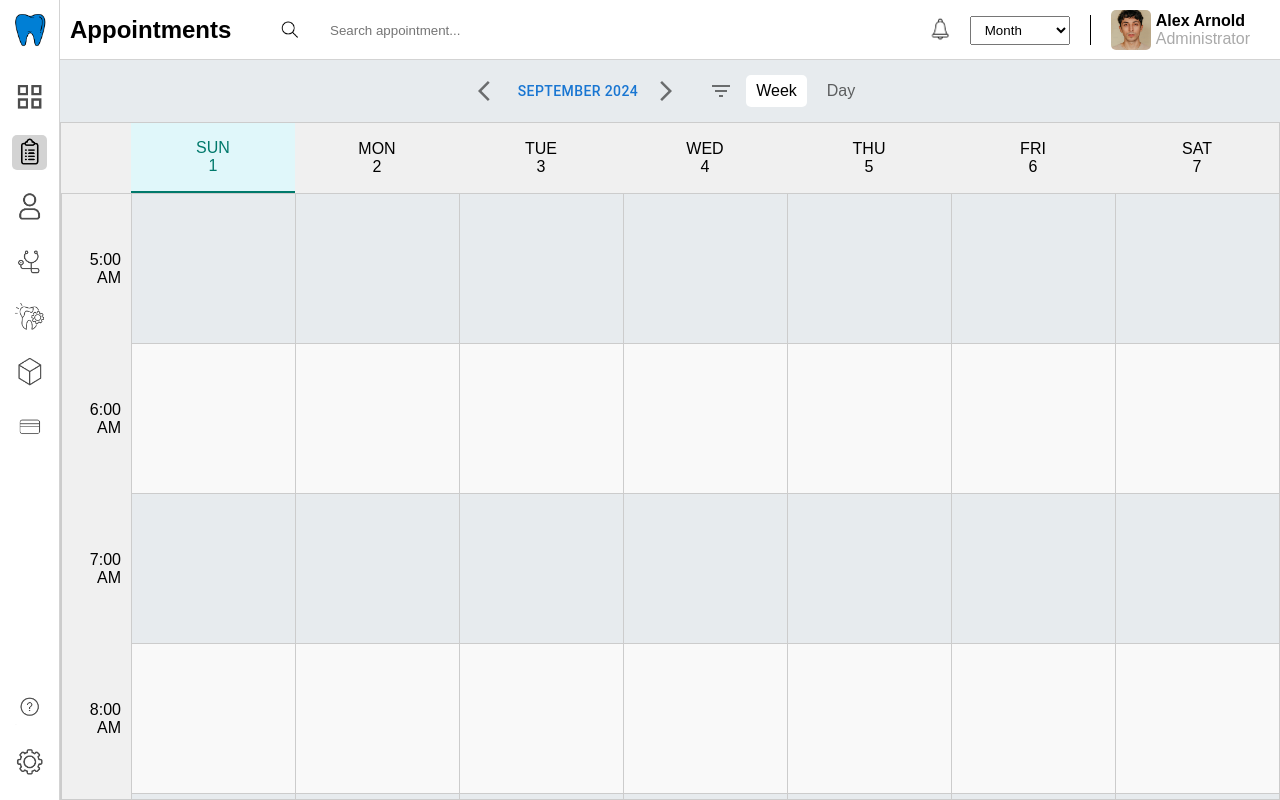
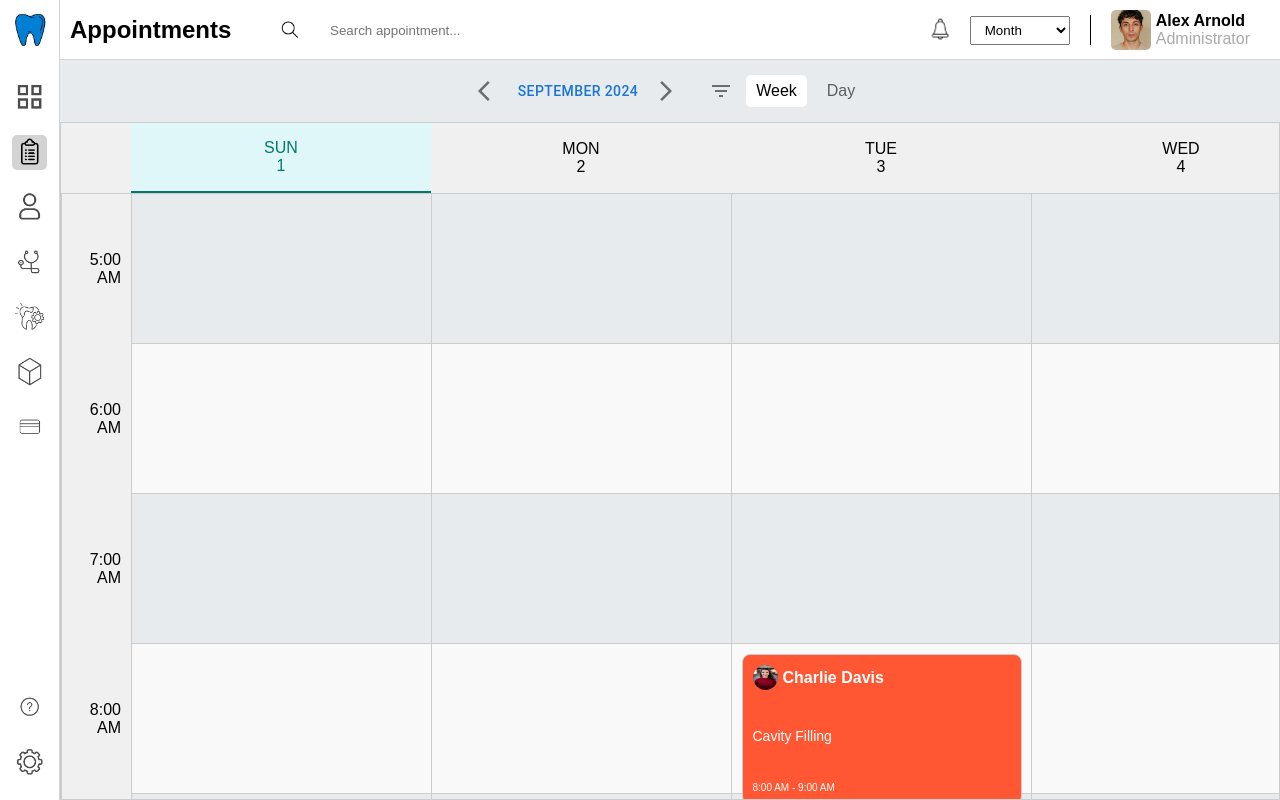
Before and after one commit to AdrianTuci1/dentalsync, a React (Vite) app: page / in a window 1280 px wide. Both pictures are taken after a click on the button 29 px from the left and 153 px from the top of the page. Built offline with nearby package versions, Linux system fonts and the light colour scheme; a web font is replaced by a local one.

Commit message:
another cosmetic change

```diff
--- a/src/components/Calendar.tsx
+++ b/src/components/Calendar.tsx
@@ -27,7 +27,7 @@ const Calendar: React.FC<CalendarProps> = ({ workingHoursStart, workingHoursEnd,
   const currentMinutes = currentTime.getMinutes();
 
   return (
-    <div className="calendar">
+    <div className="calendar" style={{width:'100%', overflowX:'scroll'}}>
       <div className="body">
         <div className="days-content">
           <div className="header">
--- a/src/components/SlotCard.tsx
+++ b/src/components/SlotCard.tsx
@@ -6,20 +6,28 @@ interface SlotCardProps {
 }
 
 const SlotCard: React.FC<SlotCardProps> = ({ appointment }) => {
-  const { patientName, patientImage, treatmentType, startHour, endHour } = appointment;
+  const { patientName, patientImage, treatmentType, startHour, endHour, medicColor } = appointment;
+
+  // Calculate the duration and the height based on it
+  const duration = endHour - startHour;
+  const height = duration * 150; // Assuming each hour slot is 150px tall
 
   return (
     <div
       className="slot-card"
       style={{
-        maxWidth: '140px',
-        height: '110px',
+        backgroundColor: medicColor, // Set the background color based on the medic's color
+        width: '280px',
+        height: `${height}px`, // Dynamically set the height based on the duration
         border: '1px solid #ccc',
         borderRadius: '8px',
-        padding: '5px',
+        padding: '10px',
         display: 'flex',
         flexDirection: 'column',
         justifyContent: 'space-between',
+        color: '#fff', // Assuming white text looks good on colored backgrounds
+        position:'relative',
+        zIndex:'9'
       }}
     >
       <div className="first-row" style={{ display: 'flex', gap: '5px', alignItems: 'center' }}>
--- a/src/routes/nested/Appointments.tsx
+++ b/src/routes/nested/Appointments.tsx
@@ -81,22 +81,114 @@ function Appointments() {
     {
       id: '1',
       patientName: 'John Doe',
-      patientImage: '/avatar2.avif', // Update this to your actual image path
+      patientImage: '/avatar1.avif', // Update this to your actual image path
       email: 'john@example.com',
       phone: '+123456789',
       medicName: 'Liz Adam',
+      medicColor: '#fe1de2',
       treatmentType: 'Implant',
       reason: 'Needs a dental implant.',
       diagnosis: 'Missing teeth, bone loss',
       preferredPharmacy: ['Pharmacy A', 'Pharmacy B'],
       bookingDate: 'Thursday, 12 November, 09.00 AM - 10.00AM',
       appointmentType: 'Chat WhatsApp',
-      date: new Date(2024, 8, 3),
+      date: new Date(2024, 8, 4),
       startHour: 9, // 9 AM
       endHour: 11,
       planningSchedule: [
         { time: '09:00', description: 'Implant Placement', doctor: 'Liz Adam', assistant: 'Nurse A', room: 'Room 1' },
         { time: '10:00', description: 'Post-Op Care', doctor: 'Liz Adam', assistant: 'Nurse B', room: 'Room 2' },
+      ],
+      status: 'waiting',
+    },
+    {
+      id: '2',
+      patientName: 'Jane Smith',
+      patientImage: '/avatar2.avif', // Update this to your actual image path
+      email: 'jane@example.com',
+      phone: '+987654321',
+      medicName: 'Tom Hanks',
+      medicColor: '#ff5733',
+      treatmentType: 'Root Canal',
+      reason: 'Severe tooth pain.',
+      diagnosis: 'Infected tooth pulp',
+      preferredPharmacy: ['Pharmacy C'],
+      bookingDate: 'Thursday, 12 November, 11.00 AM - 12.30PM',
+      appointmentType: 'Video Call',
+      date: new Date(2024, 8, 4),
+      startHour: 9, // 11 AM
+      endHour: 10, // 1 PM
+      planningSchedule: [
+        { time: '11:00', description: 'Root Canal Treatment', doctor: 'Tom Hanks', assistant: 'Nurse C', room: 'Room 3' },
+        { time: '12:00', description: 'Medication', doctor: 'Tom Hanks', assistant: 'Nurse D', room: 'Room 4' },
+      ],
+      status: 'waiting',
+    },
+    {
+      id: '3',
+      patientName: 'Alice Johnson',
+      patientImage: '/avatar3.avif', // Update this to your actual image path
+      email: 'alice@example.com',
+      phone: '+1122334455',
+      medicName: 'Sara Connor',
+      medicColor: '#8e44ad',
+      treatmentType: 'Teeth Whitening',
+      reason: 'Cosmetic treatment.',
+      diagnosis: 'Discolored teeth',
+      preferredPharmacy: ['Pharmacy A'],
+      bookingDate: 'Friday, 13 November, 02.00 PM - 03.00PM',
+      appointmentType: 'In-Person',
+      date: new Date(2024, 8, 2),
+      startHour: 14, // 2 PM
+      endHour: 15, // 3 PM
+      planningSchedule: [
+        { time: '14:00', description: 'Teeth Cleaning', doctor: 'Sara Connor', assistant: 'Nurse E', room: 'Room 2' },
+        { time: '14:30', description: 'Whitening Procedure', doctor: 'Sara Connor', assistant: 'Nurse F', room: 'Room 1' },
+      ],
+      status: 'done',
+    },
+    {
+      id: '4',
+      patientName: 'Bob Brown',
+      patientImage: '/avatar3.avif', // Update this to your actual image path
+      email: 'bob@example.com',
+      phone: '+5566778899',
+      medicName: 'Liz Adam',
+      medicColor: '#1f2e5g',
+      treatmentType: 'Braces Consultation',
+      reason: 'Alignment issues.',
+      diagnosis: 'Misaligned teeth',
+      preferredPharmacy: ['Pharmacy B', 'Pharmacy C'],
+      bookingDate: 'Monday, 16 November, 10.00 AM - 11.30AM',
+      appointmentType: 'In-Person',
+      date: new Date(2024, 8, 8),
+      startHour: 10, // 10 AM
+      endHour: 12, // 12 PM
+      planningSchedule: [
+        { time: '10:00', description: 'Consultation', doctor: 'Liz Adam', assistant: 'Nurse G', room: 'Room 1' },
+        { time: '11:00', description: 'X-Ray', doctor: 'Liz Adam', assistant: 'Nurse H', room: 'Room 3' },
+      ],
+      status: 'waiting',
+    },
+    {
+      id: '5',
+      patientName: 'Charlie Davis',
+      patientImage: '/avatar2.avif', // Update this to your actual image path
+      email: 'charlie@example.com',
+      phone: '+9988776655',
+      medicName: 'Tom Hanks',
+      medicColor: '#ff5733',
+      treatmentType: 'Cavity Filling',
+      reason: 'Tooth decay.',
+      diagnosis: 'Cavity in molar',
+      preferredPharmacy: ['Pharmacy D'],
+      bookingDate: 'Wednesday, 11 November, 08.00 AM - 09.00AM',
+      appointmentType: 'In-Person',
+      date: new Date(2024, 8, 3),
+      startHour: 8, // 8 AM
+      endHour: 9, // 9 AM
+      planningSchedule: [
+        { time: '08:00', description: 'Filling Procedure', doctor: 'Tom Hanks', assistant: 'Nurse I', room: 'Room 2' },
       ],
       status: 'waiting',
     },
--- a/src/styles/components/calendar.scss
+++ b/src/styles/components/calendar.scss
@@ -5,42 +5,39 @@
   height: 100%;
   border: 1px solid #ccc;
   font-family: Arial, sans-serif;
-  overflow: hidden; /* Prevent overall scrolling to keep the layout intact */
+  overflow-x: auto; /* Enable horizontal scrolling for the entire calendar */
+  overflow-y: hidden; /* Prevent vertical scrolling at the container level */
 
   .body {
     display: flex;
     flex-grow: 1;
-    overflow: hidden;
+    overflow: hidden; /* Prevent overflow at the body level */
 
     .days-content {
-      overflow-x: auto; /* Enable horizontal scrolling */
-      overflow-y: auto; /* Enable vertical scrolling */
+      overflow-x: auto; /* Enable horizontal scrolling for the content */
+      overflow-y: auto; /* Enable vertical scrolling for the content */
       flex-grow: 1;
 
       .header {
         display: flex;
+        min-width: max-content; /* Ensure the header doesn't shrink and aligns with the slots */
         background-color: #f0f0f0;
         border-bottom: 1px solid #ccc;
         position: sticky;
         top: 0;
         z-index: 10;
 
-        .time-header:nth-child(1){
-          max-width: 70px;
-        }
-
         .time-header {
-          width: 150px;
+          width: 70px;
           background-color: #f0f0f0;
         }
 
         .day-header {
-          flex: 1;
-          width: 150px; /* Fixed width for day headers */
-          height: 70px; /* Fixed height for day headers */
+          flex: 0 0 300px; /* Fixed width for day headers */
+          width: 300px;
+          height: 70px;
           padding: 10px;
           text-align: center;
-          // border-left: 1px solid #ccc;
           background-color: #f0f0f0;
           display: flex;
           flex-direction: column;
@@ -58,7 +55,7 @@
       .slots {
         display: flex;
         flex-direction: column;
-        position: relative;
+        min-width: max-content; /* Ensure the slots section doesn't shrink */
 
         .hour-row {
           display: flex;
@@ -70,11 +67,10 @@
           }
 
           .time-slot {
-            width: 70px; /* Fixed width for time slots */
-            height: 150px; /* Fixed height for time slots */
+            width: 70px;
+            height: 150px;
             padding: 10px;
             text-align: right;
-            // border-bottom: 1px solid #ccc;
             background-color: #f0f0f0;
             display: flex;
             align-items: center;
@@ -84,9 +80,9 @@
           }
 
           .day-slot {
-            flex: 1;
-            width: 150px; /* Fixed width for day slots */
-            height: 150px; /* Fixed height for day slots */
+            flex: 0 0 300px; /* Fixed width for day slots */
+            width: 300px;
+            height: 150px;
             padding: 10px;
             border-left: 1px solid #ccc;
             border-bottom: 1px solid #ccc;
@@ -100,7 +96,7 @@
             right: 0;
             height: 3px;
             border-top: 3px dotted red;
-            z-index: 7;
+            z-index: 20;
           }
         }
       }
@@ -108,7 +104,7 @@
   }
 }
 
-.event{
+.event {
   display: flex;
   align-items: center;
   justify-content: center;
--- a/src/types/appointmentEvent.ts
+++ b/src/types/appointmentEvent.ts
@@ -6,6 +6,7 @@ export interface Appointment {
   email: string;
   phone: string;
   medicName: string;
+  medicColor: string;
   treatmentType: string;
   reason: string;
   diagnosis: string;
```
Also changed, not shown: src/routes/nested/Stocks.tsx (+114 -6 lines).
